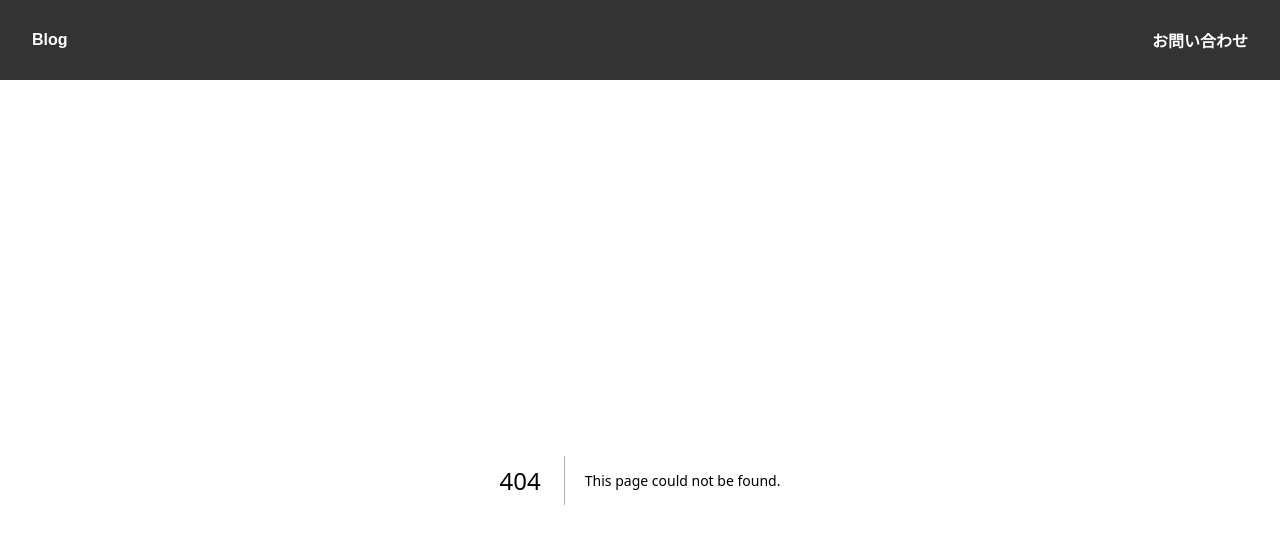
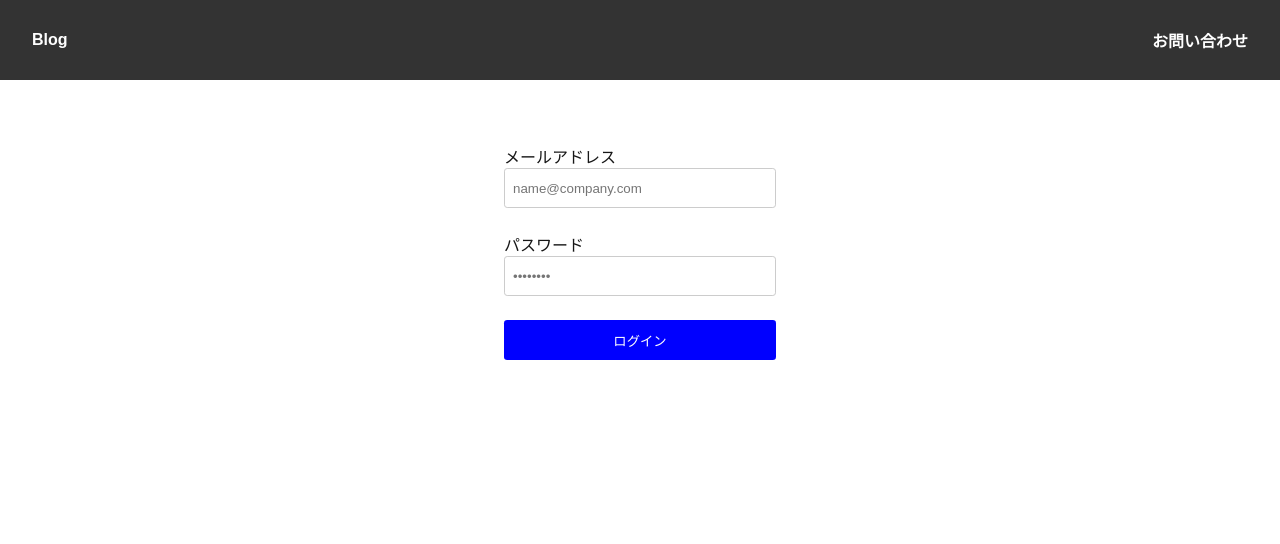
Before and after one commit to t-someya777/chapter8_next, a Next.js app: page /login in a window 1280 px wide. Before the commit this address had no page. Shown: the top 544 px of the page. Built offline with nearby package versions, Linux system fonts and the light colour scheme; no server answers.

Commit message:
サインアップ、ログイン実装

```diff
--- /dev/null
+++ b/src/app/_components/LoginSigninForm.module.scss
@@ -0,0 +1,32 @@
+.formContainer {
+  max-width: 400px;
+  margin-inline: auto;
+  padding: 4rem;
+}
+
+.label {
+  display: block;
+}
+
+.inputContainer {
+  & + * {
+    margin-block-start: 1.5rem;
+  }
+}
+
+.input {
+  width: 100%;
+  height: 2.5rem;
+  padding: 0.5rem;
+  border: 1px solid #ccc;
+  border-radius: 0.2rem;
+}
+
+.button {
+  width: 100%;
+  height: 2.5rem;
+  padding: 0.5rem;
+  color: #fff;
+  background-color: #00f;
+  border-radius: 0.2rem;
+}
--- /dev/null
+++ b/src/app/_components/LoginSigninForm.tsx
@@ -0,0 +1,64 @@
+import style from './LoginSigninForm.module.scss'
+
+type LoginSigninFormProps = {
+  handleSubmit: (event:React.FormEvent<HTMLFormElement>) => Promise<void>
+  email: string
+  setEmail: React.Dispatch<React.SetStateAction<string>>
+  password: string
+  setPassword: React.Dispatch<React.SetStateAction<string>>
+  button: string
+}
+
+export default function LoginSigninForm({handleSubmit, email, setEmail, password, setPassword, button}:LoginSigninFormProps) {
+  return (
+    <div className={style.formContainer}>
+      <form onSubmit={handleSubmit} className={style.form}>
+        <div className={style.inputContainer}>
+          <label
+            htmlFor="email"
+            className={style.label}
+          >
+            メールアドレス
+          </label>
+          <input
+            type="email"
+            name="email"
+            id="email"
+            className={style.input}
+            placeholder="name@company.com"
+            required
+            onChange={(e) => setEmail(e.target.value)}
+            value={email}
+          />
+        </div>
+        <div className={style.inputContainer}>
+          <label
+            htmlFor="password"
+            className={style.label}
+          >
+            パスワード
+          </label>
+          <input
+            type="password"
+            name="password"
+            id="password"
+            placeholder="••••••••"
+            className={style.input}
+            required
+            onChange={(e) => setPassword(e.target.value)}
+            value={password}
+          />
+        </div>
+
+        <div>
+          <button
+            type="submit"
+            className={style.button}
+          >
+            {button}
+          </button>
+        </div>
+      </form>
+    </div>
+  )
+}
--- a/src/app/globals.css
+++ b/src/app/globals.css
@@ -40,3 +40,9 @@ a {
     color-scheme: dark;
   }
 }
+
+button {
+  appearance: none;
+  border: none;
+  background-color: transparent;
+}
--- /dev/null
+++ b/src/app/login/page.tsx
@@ -0,0 +1,39 @@
+'use client'
+
+import { supabase } from "@/utils/supabase";
+import { useRouter } from "next/navigation";
+import { useState } from "react";
+import LoginSigninForm from "../_components/LoginSigninForm";
+
+export default function Page() {
+  const [email, setEmail] = useState('')
+  const [password, setPassword] = useState('')
+  const router = useRouter()
+
+  const handleSubmit = async (event: React.FormEvent<HTMLFormElement>)=> {
+    event.preventDefault()
+
+    const { error } = await supabase.auth.signInWithPassword({
+      email,
+      password
+    })
+
+    if(error) {
+      alert('ログインに失敗しました')
+    } else {
+      router.replace('/admin/posts')
+    }
+  }
+
+
+  return (
+    <LoginSigninForm
+      handleSubmit={handleSubmit}
+      email={email}
+      setEmail={setEmail}
+      password={password}
+      setPassword={setPassword}
+      button='ログイン'
+    />
+  )
+}
```
Also changed, not shown: src/app/signup/page.tsx (added, +43 -0 lines).
